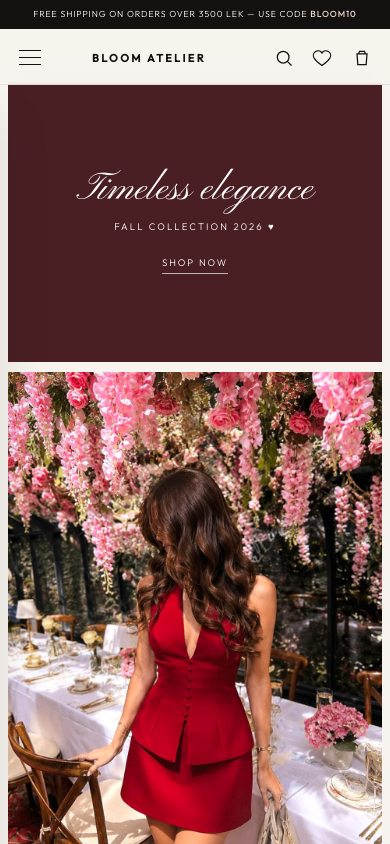
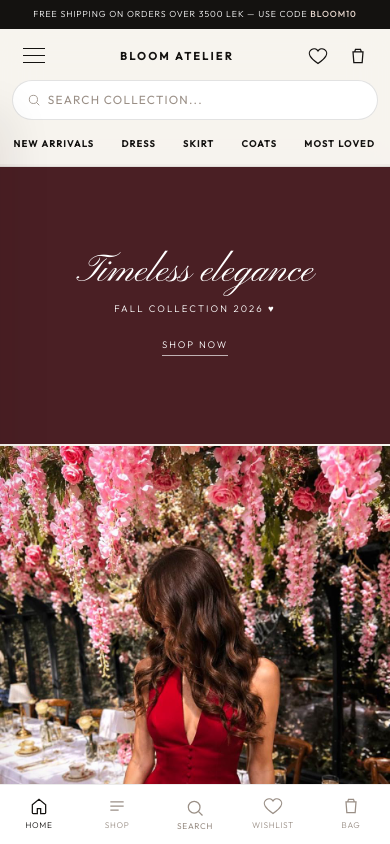
Before and after one commit to auroradimni/bloom-atelier, a Nuxt app: page / in a window 390 px wide. Shown: the top 844 px of the page. Built offline with nearby package versions, Linux system fonts and the light colour scheme.

Commit message:
Tiger Mist-style mobile: tight 2-col grid, bottom nav, always-visible search
Co-authored-by: auroradimni <auroradimni@users.noreply.github.com>

```diff
--- a/app.vue
+++ b/app.vue
@@ -1,10 +1,11 @@
 <template>
-  <div>
+  <div class="app-shell">
     <AppPromoBar />
     <AppHeader />
     <main>
       <NuxtPage />
     </main>
     <AppFooter />
+    <AppMobileNav />
   </div>
 </template>
--- a/assets/styles/main.css
+++ b/assets/styles/main.css
@@ -21,6 +21,8 @@
   --promo-h: 32px;
   --header-h: 56px;
   --nav-cats-h: 42px;
+  --mobile-search-h: 0px;
+  --mobile-nav-h: 56px;
   --nav-stack: calc(var(--promo-h) + var(--header-h) + var(--nav-cats-h));
 }
 
@@ -57,6 +59,16 @@ img {
 
 main {
   min-height: calc(100vh - var(--header-h));
+}
+
+.app-shell main {
+  padding-bottom: 0;
+}
+
+@media (max-width: 900px) {
+  .app-shell main {
+    padding-bottom: calc(var(--mobile-nav-h) + env(safe-area-inset-bottom, 0px));
+  }
 }
 
 .page-shell {
@@ -492,18 +504,38 @@ aside {
 
 @media (max-width: 900px) {
   :root {
-    --header-h: 52px;
-    --nav-cats-h: 0px;
+    --header-h: 48px;
+    --nav-cats-h: 36px;
+    --mobile-search-h: 52px;
   }
 
   .page-shell,
   .section {
-    width: min(1320px, calc(100% - 1.25rem));
+    width: 100%;
+    max-width: none;
+    margin-inline: 0;
+    padding-inline: 0;
+  }
+
+  .collection-page,
+  .category-page,
+  .wishlist-page,
+  .product-page,
+  .checkout-page,
+  .contact-page {
+    padding-inline: 0.75rem;
+  }
+
+  .collection-page .product-grid,
+  .category-page .product-grid,
+  .wishlist-page .product-grid {
+    width: calc(100% + 1.5rem);
+    margin-inline: -0.75rem;
   }
 
   .product-grid {
     grid-template-columns: repeat(2, minmax(0, 1fr));
-    gap: 0.5rem;
+    gap: 2px;
   }
 
   .menu-toggle {
@@ -513,13 +545,8 @@ aside {
 }
 
 @media (max-width: 480px) {
-  .page-shell,
-  .section {
-    width: min(1320px, calc(100% - 1rem));
-  }
-
   .product-grid {
     grid-template-columns: repeat(2, minmax(0, 1fr));
-    gap: 0.45rem;
+    gap: 2px;
   }
 }
--- a/components/AppFooter.vue
+++ b/components/AppFooter.vue
@@ -74,10 +74,20 @@
   color: var(--stone);
 }
 
-@media (max-width: 768px) {
+@media (max-width: 900px) {
+  .site-footer {
+    margin-top: 2rem;
+    padding-bottom: calc(var(--mobile-nav-h) + 1rem);
+  }
+
   .footer-grid {
     grid-template-columns: 1fr;
-    gap: 2.5rem;
+    gap: 2rem;
+    padding-inline: 0.75rem;
+  }
+
+  .footer-bottom {
+    padding-inline: 0.75rem;
   }
 }
 </style>
--- a/components/AppHeader.vue
+++ b/components/AppHeader.vue
@@ -17,7 +17,7 @@
       <div class="header-actions">
         <button
           type="button"
-          class="icon-btn"
+          class="icon-btn icon-btn--search-desktop"
           :class="{ active: searchOpen }"
           aria-label="Search"
           :aria-expanded="searchOpen"
@@ -43,7 +43,7 @@
       </div>
     </div>
 
-    <div v-if="searchOpen" class="site-nav-search page-shell">
+    <div v-if="searchOpen" class="site-nav-search site-nav-search--desktop page-shell">
       <form class="search-form" @submit.prevent="onSearch">
         <div class="search-field">
           <svg class="search-icon" viewBox="0 0 24 24" aria-hidden="true">
@@ -62,6 +62,24 @@
               <path fill="none" stroke="currentColor" stroke-width="1.5" d="M6 6l12 12M18 6L6 18" />
             </svg>
           </button>
+        </div>
+      </form>
+    </div>
+
+    <div class="site-nav-search site-nav-search--mobile page-shell">
+      <form class="search-form search-form--mobile" @submit.prevent="onSearch">
+        <div class="search-field search-field--mobile">
+          <svg class="search-icon" viewBox="0 0 24 24" aria-hidden="true">
+            <circle cx="11" cy="11" r="7" fill="none" stroke="currentColor" stroke-width="1.5" />
+            <path d="M16 16l5 5" fill="none" stroke="currentColor" stroke-width="1.5" />
+          </svg>
+          <input
+            ref="mobileSearchInput"
+            v-model="query"
+            type="search"
+            placeholder="Search collection..."
+            aria-label="Search products"
+          />
         </div>
       </form>
     </div>
@@ -132,10 +150,12 @@ const menuOpen = ref(false)
 const searchOpen = ref(false)
 const query = ref('')
 const searchInput = ref(null)
+const mobileSearchInput = ref(null)
 const router = useRouter()
 const route = useRoute()
 const { count } = useCart()
 const { count: wishlistCount } = useWishlist()
+const { registerFocusSearch } = useMobileSearch()
 
 const navItems = [
   { label: 'New Arrivals', to: '/collection' },
@@ -167,6 +187,12 @@ watch(() => route.path, () => {
 
 onBeforeUnmount(() => {
   if (import.meta.client) document.body.style.overflow = ''
+})
+
+onMounted(() => {
+  registerFocusSearch(() => {
+    mobileSearchInput.value?.focus()
+  })
 })
 
 function toggleSearch() {
@@ -383,6 +409,31 @@ function onSearch() {
   height: 14px;
 }
 
+.site-nav-search--mobile {
+  display: none;
+}
+
+.site-nav-search--desktop {
+  display: block;
+}
+
+.search-form--mobile {
+  max-width: none;
+}
+
+.search-field--mobile {
+  min-height: 40px;
+  padding: 0 0.85rem;
+  border: 1px solid rgba(20, 18, 16, 0.12);
+  border-radius: 999px;
+  border-bottom: 1px solid rgba(20, 18, 16, 0.12);
+  background: var(--surface);
+}
+
+.search-field--mobile:focus-within {
+  border-color: var(--ink);
+}
+
 .icon-btn.active {
   opacity: 0.45;
 }
@@ -445,8 +496,26 @@ function onSearch() {
 }
 
 @media (max-width: 900px) {
+  .site-nav-top.page-shell,
+  .site-nav-search--mobile.page-shell {
+    padding-inline: 0.75rem;
+  }
+
   .site-nav-top {
     gap: 0.35rem;
+  }
+
+  .icon-btn--search-desktop {
+    display: none;
+  }
+
+  .site-nav-search--desktop {
+    display: none;
+  }
+
+  .site-nav-search--mobile {
+    display: block;
+    padding: 0 0.75rem 0.55rem;
   }
 
   .nav-left {
@@ -472,7 +541,25 @@ function onSearch() {
   }
 
   .site-nav-categories {
-    display: none;
+    display: flex;
+    gap: 0;
+    padding: 0 0 0.5rem;
+    border-top: 0;
+    -webkit-overflow-scrolling: touch;
+  }
+
+  .category-pill {
+    padding: 0.45rem 0.85rem;
+    font-size: 0.58rem;
+    font-weight: 600;
+    letter-spacing: 0.14em;
+    opacity: 1;
+  }
+
+  .category-pill.router-link-active {
+    border-bottom: 2px solid var(--ink);
+    padding-bottom: calc(0.45rem - 2px);
+    opacity: 1;
   }
 
   .menu-toggle {
@@ -638,5 +725,9 @@ function onSearch() {
     visibility: hidden;
     pointer-events: none;
   }
+
+  .site-nav-search--mobile {
+    display: none;
+  }
 }
 </style>
--- /dev/null
+++ b/components/AppMobileNav.vue
@@ -0,0 +1,123 @@
+<template>
+  <nav class="mobile-tab-bar" aria-label="Mobile navigation">
+    <NuxtLink to="/" class="tab-item" :class="{ active: isActive('/') }">
+      <svg viewBox="0 0 24 24" aria-hidden="true">
+        <path fill="none" stroke="currentColor" stroke-width="1.5" d="M4 10.5L12 4l8 6.5V20a1 1 0 0 1-1 1h-5v-6H10v6H5a1 1 0 0 1-1-1v-9.5z" />
+      </svg>
+      <span>Home</span>
+    </NuxtLink>
+
+    <NuxtLink to="/collection" class="tab-item" :class="{ active: isActive('/collection') }">
+      <svg viewBox="0 0 24 24" aria-hidden="true">
+        <path fill="none" stroke="currentColor" stroke-width="1.5" d="M4 7h16M4 12h16M4 17h10" />
+      </svg>
+      <span>Shop</span>
+    </NuxtLink>
+
+    <button type="button" class="tab-item" aria-label="Search" @click="onSearch">
+      <svg viewBox="0 0 24 24" aria-hidden="true">
+        <circle cx="11" cy="11" r="7" fill="none" stroke="currentColor" stroke-width="1.5" />
+        <path d="M16 16l5 5" fill="none" stroke="currentColor" stroke-width="1.5" />
+      </svg>
+      <span>Search</span>
+    </button>
+
+    <NuxtLink to="/wishlist" class="tab-item" :class="{ active: isActive('/wishlist') }">
+      <svg viewBox="0 0 24 24" aria-hidden="true">
+        <path fill="none" stroke="currentColor" stroke-width="1.5" d="M12 21s-7-4.5-9.5-9A5.5 5.5 0 0 1 12 6a5.5 5.5 0 0 1 9.5 6c-2.5 4.5-9.5 9-9.5 9z" />
+      </svg>
+      <span>Wishlist</span>
+      <span v-if="wishlistCount" class="tab-badge">{{ wishlistCount }}</span>
+    </NuxtLink>
+
+    <NuxtLink to="/checkout" class="tab-item" :class="{ active: isActive('/checkout') }">
+      <svg viewBox="0 0 24 24" aria-hidden="true">
+        <path fill="none" stroke="currentColor" stroke-width="1.5" d="M6 7h12l-1 13H7L6 7zm3-3h6l1 3H8l1-3z" />
+      </svg>
+      <span>Bag</span>
+      <span v-if="count" class="tab-badge">{{ count }}</span>
+    </NuxtLink>
+  </nav>
+</template>
+
+<script setup>
+const route = useRoute()
+const { count } = useCart()
+const { count: wishlistCount } = useWishlist()
+const { focusSearch } = useMobileSearch()
+
+function isActive(path) {
+  if (path === '/') return route.path === '/'
+  return route.path.startsWith(path)
+}
+
+function onSearch() {
+  window.scrollTo({ top: 0, behavior: 'smooth' })
+  nextTick(() => focusSearch())
+}
+</script>
+
+<style scoped>
+.mobile-tab-bar {
+  display: none;
+}
+
+@media (max-width: 900px) {
+  .mobile-tab-bar {
+    display: grid;
+    grid-template-columns: repeat(5, minmax(0, 1fr));
+    position: fixed;
+    left: 0;
+    right: 0;
+    bottom: 0;
+    z-index: 130;
+    min-height: var(--mobile-nav-h);
+    padding: 0.35rem 0 calc(0.35rem + env(safe-area-inset-bottom, 0px));
+    background: var(--surface);
+    border-top: 1px solid var(--line);
+    box-shadow: 0 -8px 24px rgba(20, 18, 16, 0.06);
+  }
+
+  .tab-item {
+    position: relative;
+    display: flex;
+    flex-direction: column;
+    align-items: center;
+    justify-content: center;
+    gap: 0.2rem;
+    border: 0;
+    background: transparent;
+    text-decoration: none;
+    color: var(--stone);
+    font-size: 0.52rem;
+    letter-spacing: 0.08em;
+    text-transform: uppercase;
+    cursor: pointer;
+    padding: 0.15rem 0;
+  }
+
+  .tab-item svg {
+    width: 20px;
+    height: 20px;
+  }
+
+  .tab-item.active {
+    color: var(--ink);
+  }
+
+  .tab-badge {
+    position: absolute;
+    top: 0;
+    right: calc(50% - 18px);
+    min-width: 14px;
+    height: 14px;
+    padding: 0 3px;
+    border-radius: 999px;
+    background: var(--wine);
+    color: var(--surface);
+    font-size: 0.48rem;
+    line-height: 14px;
+    text-align: center;
+  }
+}
+</style>
--- /dev/null
+++ b/composables/useMobileSearch.js
@@ -0,0 +1,13 @@
+const focusSearchInput = ref(null)
+
+export function useMobileSearch() {
+  function registerFocusSearch(fn) {
+    focusSearchInput.value = fn
+  }
+
+  function focusSearch() {
+    focusSearchInput.value?.()
+  }
+
+  return { registerFocusSearch, focusSearch }
+}
--- a/pages/index.vue
+++ b/pages/index.vue
@@ -487,8 +487,8 @@ function getCover(slug) {
 @media (max-width: 900px) {
   .mosaic {
     grid-template-columns: 1fr;
-    gap: 0.65rem;
-    padding-bottom: 1.5rem;
+    gap: 2px;
+    padding-bottom: 0;
   }
 
   .mosaic-promo,
@@ -507,47 +507,74 @@ function getCover(slug) {
   }
 
   .shop-section {
-    padding: 1.75rem 0;
+    padding: 1rem 0;
+    border-top: 0;
+  }
+
+  .section-head {
+    padding: 0 0.75rem;
+    margin-bottom: 0.65rem;
   }
 
   .shop-grid {
     grid-template-columns: repeat(2, minmax(0, 1fr));
-    gap: 0.5rem;
+    gap: 2px;
   }
 
   .shop-tile img {
-    aspect-ratio: 4 / 5;
+    aspect-ratio: 3 / 4;
+  }
+
+  .new-arrivals-scroll {
+    overflow: visible;
+  }
+
+  .new-arrivals-track {
+    display: grid;
+    grid-template-columns: repeat(2, minmax(0, 1fr));
+    gap: 2px;
+    overflow: visible;
+    scroll-snap-type: none;
+    padding: 0;
+  }
+
+  .new-arrivals-track :deep(.product-card) {
+    flex: unset;
+    width: 100%;
   }
 
   .editorial {
     grid-template-columns: 1fr;
-    margin: 1.75rem auto;
-    padding-top: 1.75rem;
+    margin: 0;
+    padding: 1rem 0.75rem;
+    border-top: 0;
+    gap: 2px;
   }
 
   .most-loved {
-    padding: 1.75rem 0;
+    padding: 1rem 0;
+  }
+
+  .most-loved .section-head {
+    padding: 0 0.75rem;
+  }
+
+  .most-loved-carousel {
+    overflow: visible;
   }
 
   .most-loved-track {
-    display: flex;
-    grid-template-columns: none;
-    gap: 0.75rem;
-    overflow-x: auto;
-    scroll-snap-type: x mandatory;
-    overscroll-behavior-x: contain;
-    scrollbar-width: none;
-    padding: 0.15rem 0 0.35rem;
-    -webkit-overflow-scrolling: touch;
-  }
-
-  .most-loved-track::-webkit-scrollbar {
-    display: none;
+    display: grid;
+    grid-template-columns: repeat(2, minmax(0, 1fr));
+    gap: 2px;
+    overflow: visible;
+    scroll-snap-type: none;
+    padding: 0;
   }
 
   .most-loved-track :deep(.product-card) {
-    flex: 0 0 min(46vw, 168px);
-    scroll-snap-align: start;
+    flex: unset;
+    width: 100%;
   }
 
   .most-loved-track :deep(.product-card .product-media) {
@@ -555,16 +582,7 @@ function getCover(slug) {
   }
 
   .carousel-arrow {
-    width: 36px;
-    height: 36px;
-  }
-
-  .carousel-arrow--prev {
-    left: 0.15rem;
-  }
-
-  .carousel-arrow--next {
-    right: 0.15rem;
+    display: none;
   }
 }
 </style>
```
Also changed, not shown: components/ProductCard.vue (+32 -23 lines).
